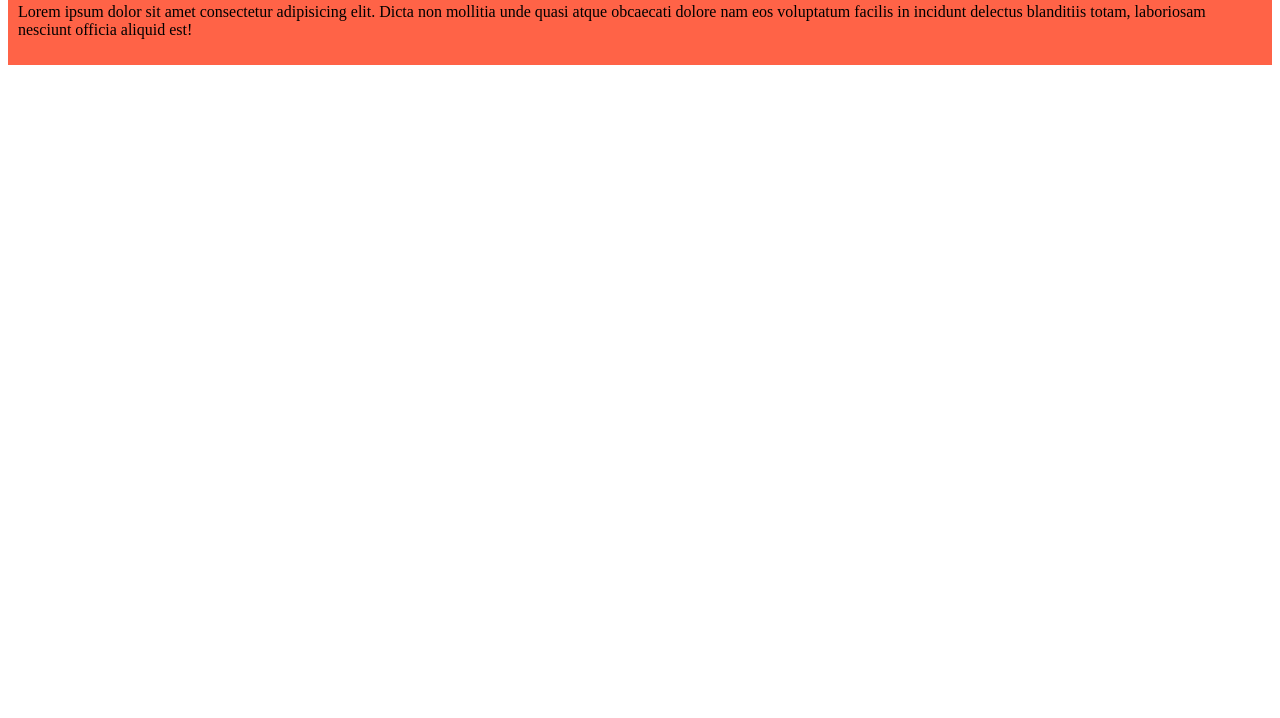
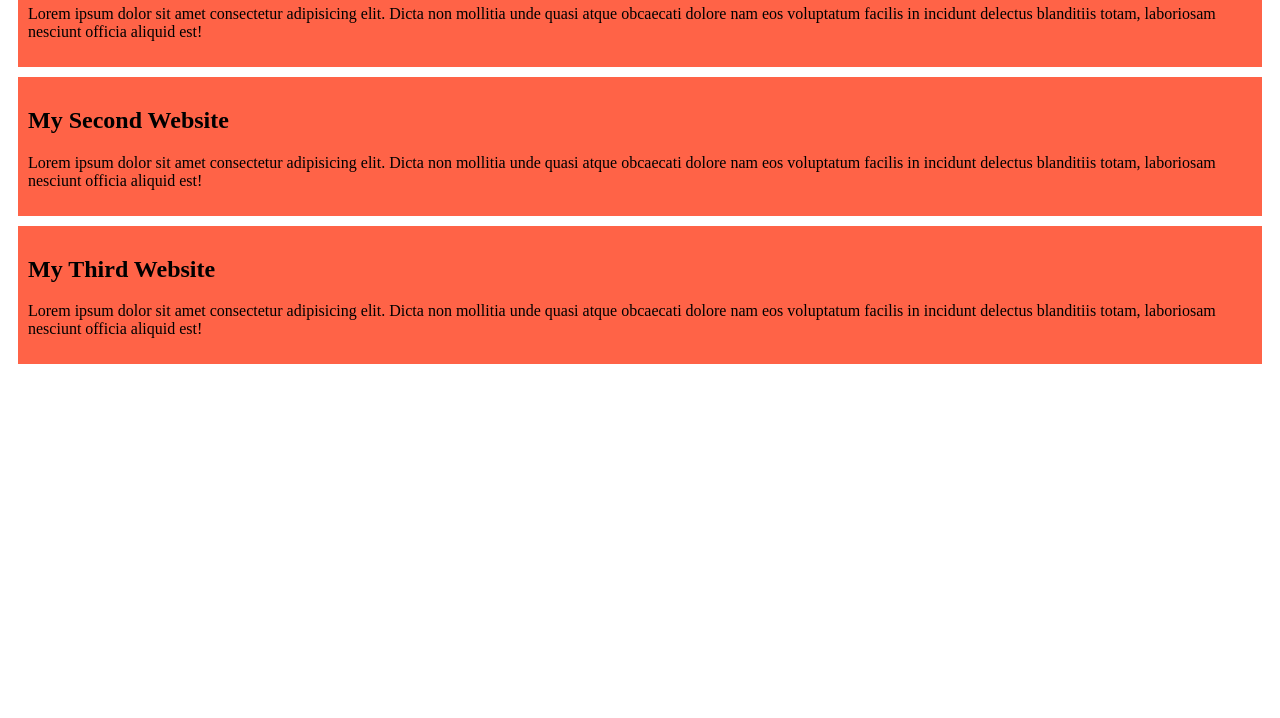
Before and after one commit to nehalmahmudrakib/My-First-Website, a plain HTML site: page index.html in a window 1280 px wide. Shown: the part 82-800 px from the top of the page. Drawn offline with Linux system fonts and the light colour scheme.

Commit message:
added the second and third blog

```diff
--- a/Style/blog.css
+++ b/Style/blog.css
@@ -1,4 +1,5 @@
 div{
     background-color: tomato;
     padding: 10px;
+    margin: 10px;
 }
--- a/index.html
+++ b/index.html
@@ -12,5 +12,15 @@
         <p>Lorem ipsum dolor sit amet consectetur adipisicing elit. Dicta non mollitia unde quasi atque obcaecati dolore nam eos voluptatum facilis in incidunt delectus blanditiis totam, laboriosam nesciunt officia aliquid est!</p>
 
     </div>
+    <div>
+    <h2>My Second Website</h2>
+        <p>Lorem ipsum dolor sit amet consectetur adipisicing elit. Dicta non mollitia unde quasi atque obcaecati dolore nam eos voluptatum facilis in incidunt delectus blanditiis totam, laboriosam nesciunt officia aliquid est!</p>
+
+    </div>
+    <div>
+    <h2>My Third Website</h2>
+        <p>Lorem ipsum dolor sit amet consectetur adipisicing elit. Dicta non mollitia unde quasi atque obcaecati dolore nam eos voluptatum facilis in incidunt delectus blanditiis totam, laboriosam nesciunt officia aliquid est!</p>
+
+    </div>
 </body>
 </html>
```
